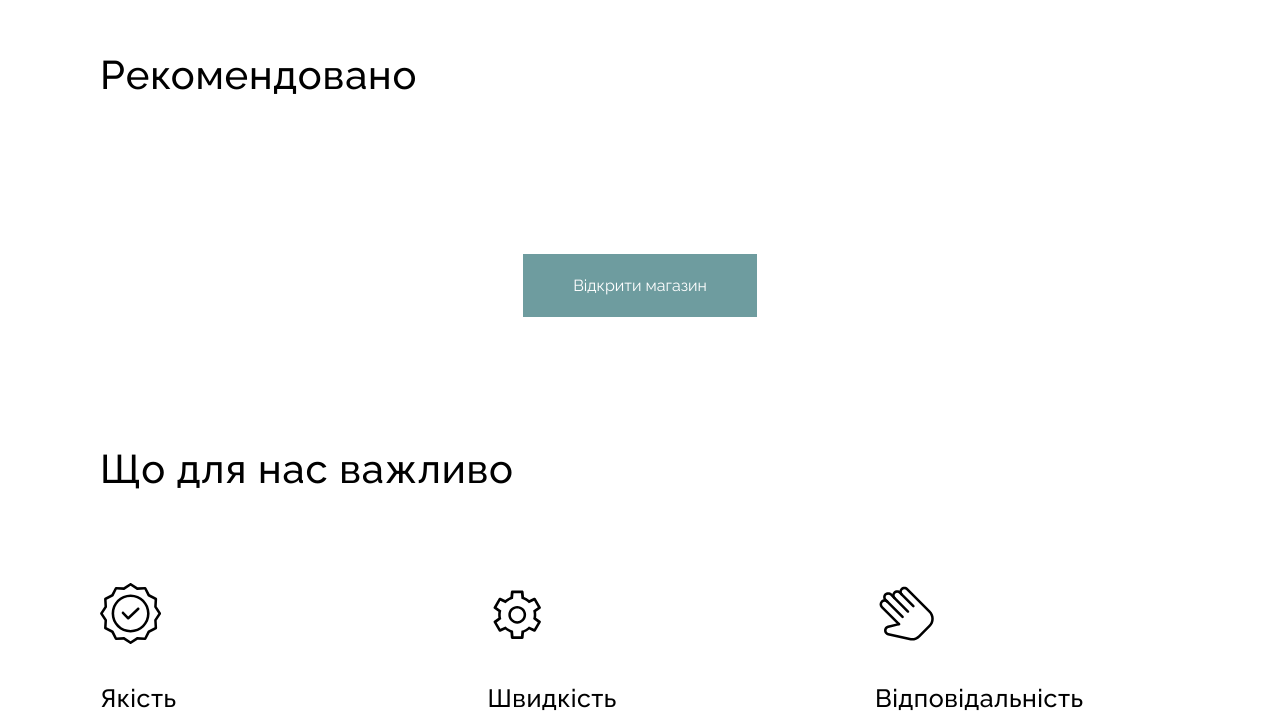
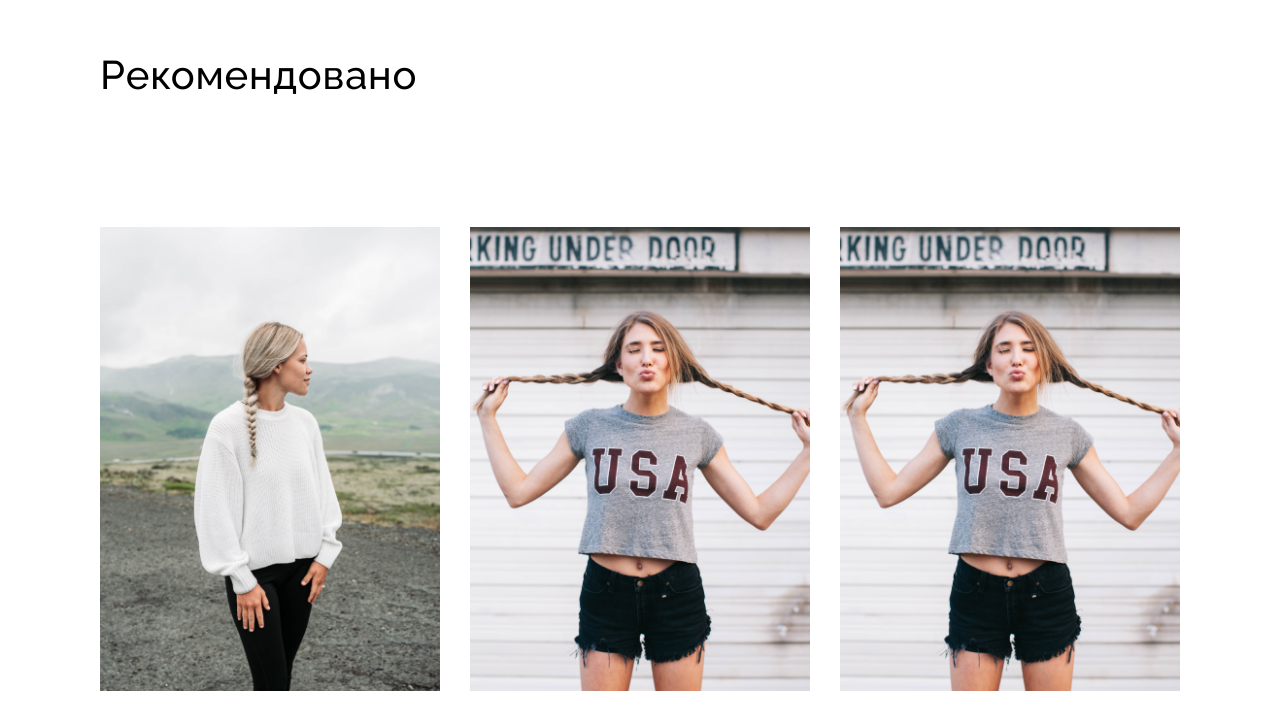
Before and after one commit to x0VERLORDx/internetshop, a React (Create React App) app: page / in a window 1280 px wide. Shown: the part 1197-1916 px from the top of the page. Built offline with nearby package versions, Linux system fonts and the light colour scheme; no server answers.

Commit message:
28,12,23

```diff
--- a/src/components/card/Сard.module.css
+++ /dev/null
@@ -1,55 +0,0 @@
-.card {
-    position: relative;
-    overflow: hidden;
-}
-
-.crad__img_over {
-    position: relative;
-  }
-
-  .card__overlay {
-    position: absolute;
-    top: 0;
-    left: 0;
-    width: 100%;
-    height: 100%;
-    background: rgba(110, 156, 159, 0.64);
-    display: flex;
-    justify-content: center;
-    align-items: center;
-    opacity: 0;
-    transition: opacity 0.5s ease; /* Плавное изменение прозрачности */
-  }
-
-  .card__overlay:hover {
-    opacity: 1;
-  }
-
-.card__body{
-    text-align: center;
-}
-
-.card__name{
-    padding-top: 24px;
-    padding-bottom: 7px;
-    font-size: 20px;
-    font-weight: 500;
-    line-height: 1.4;
-    letter-spacing: 0.4px;
-}
-
-.card__price{
-    display: flex;
-    justify-content: center;
-    column-gap: 30px;
-}
-
-
-.card__oldprice{
-    color: var(--priceColor);
-    font-size: 15px;
-    font-weight: 500;
-    line-height: 1.4;
-    letter-spacing: 0.3px;
-    text-decoration: line-through
-}
--- a/src/components/newcollection/Newcollection.jsx
+++ b/src/components/newcollection/Newcollection.jsx
@@ -1,19 +1,87 @@
-/* sfc - tab */
+import { Link } from 'react-router-dom';
+import React, { useState, useEffect } from 'react';
+import {allProducts} from '../shop/test.js';
+
 import './newcollection.css';
-import { Link } from 'react-router-dom';
 
 const Newcollection = () => {
+  const [randomProducts, setRandomProducts] = useState([]);
+  console.log(allProducts);
+
+  useEffect(() => {
+    // Получение данных о товарах с сервера
+    /* fetch('http://localhost:8080/card')
+      .then(response => {
+        if (!response.ok) {
+          throw new Error(`HTTP error! Status: ${response.status}`);
+        }
+        return response.json();
+      })
+      .then(data => {
+        // Адаптируем полученные данные, если необходимо
+        const adaptedData = data.map(item => ({
+          id: item.id,
+          name: item.name,
+          price: item.price,
+          image: arrayBufferToBase64(item.image), // преобразование байтового массива в base64
+          category: item.category,
+          color: item.color,
+          size: item.size,
+          available: item.available,
+        }));
+        setProducts(adaptedData);
+        setRandomProducts(getRandomProducts(adaptedData)); // Обновляем случайные товары
+      })
+      .catch(error => console.error('Error fetching products:', error));
+  }, []);*/
+  setRandomProducts(getRandomProducts(allProducts));
+  }, []);
+
+/*   function arrayBufferToBase64(buffer) {
+    let binary = '';
+    let bytes = new Uint8Array(buffer);
+    for (let i = 0; i < bytes.byteLength; i++) {
+      binary += String.fromCharCode(bytes[i]);
+    }
+    return btoa(binary);
+  }  */
+
+  const getRandomProducts = (products) => {
+    const shuffledProducts = [...products].sort(() => 0.5 - Math.random());
+    return shuffledProducts.slice(0, Math.min(3, shuffledProducts.length));
+  };
+
+  const handleRandomCardClick = (product) => {
+    // Обработка клика по случайному товару
+    console.log('Clicked on random product:', product);
+    // Если необходимо, дополнительная логика обработки клика
+    // setSelectedProductInfo(product);
+    // setIsProductInfoVisible(true);
+    // onProductClick(product.name, product.category);
+  };
 
   return (
     <section className="newcollection">
       <div className="conteiner">
         <div className="newcollection__header">
-            <h2 className='title-2'>
+          <h2 className='newcollection_title-2'>
             Рекомендовано
           </h2>
         </div>
-          <div className="newcollection__cards">
-
+        <div className="newcollection_cardInfo_random">
+          <div className="newcollection_product-grid">
+          {randomProducts.map((product) => (
+    <Link key={product.id} to="/shop" className="randomProductLink">
+      <div className="randomProductCard" onClick={() => handleRandomCardClick(product)}>
+        <div className="product-card__img">
+          <img src={product.image} alt={product.name} />
+        </div>
+        <h2 className="product-card__title">{product.name}</h2>
+        <p className="product-card__price">${product.price}</p>
+      </div>
+    </Link>
+            ))}
+          </div>
         </div>
         <div className="newcollection__btn">
           <Link className='goMagazine' to="/shop">Відкрити магазин</Link>
--- a/src/components/newcollection/newcollection.css
+++ b/src/components/newcollection/newcollection.css
@@ -8,12 +8,14 @@
     padding: 0 50px;
 }
 
-.newcollection__cards{
-    display: flex;
-    justify-content: space-between;
-    column-gap: 30px;
+.newcollection_title-2 {
+    padding-top: 130px;
+    font-size: 40px;
+    font-weight: 500;
+    line-height: 1.1;
+    letter-spacing: 0.8px;
+
 }
-
 .newcollection__btn{
     display: flex;
     justify-content: center;
@@ -32,3 +34,26 @@
 .goMagazine:hover{
     background-color: #509498;
 }
+
+.newcollection_cardInfo_random{
+    margin-top: 130px;
+  }
+
+  .newcollection_product-grid{
+    display: grid;
+    grid-template-columns: repeat(3, 1fr);
+    row-gap: 160px; /* Отступ между рядами (внизу) */
+    margin-bottom: 65px;
+    column-gap: 30px; /* Отступ между колонками (в ряду) */
+  }
+
+  .randomProductCard{
+    text-align: center;
+    max-width: 350px;
+    max-height: 478px;
+    transition: transform 0.5s ease-in-out;
+  }
+
+  .randomProductCard:hover {
+    transform: scale(1.05);
+  }
--- a/src/components/shop/ShopContent.jsx
+++ b/src/components/shop/ShopContent.jsx
@@ -1,5 +1,5 @@
 import React, { useState, useEffect } from 'react';
-/* import {allProducts} from './test.js'; */
+import {allProducts} from './test.js';
 import CardInfo from './CardInfo';
 import './shopContent.css';
 
@@ -14,9 +14,9 @@ const ShopContent = ({ onProductClick, currentPath, updateSelectedProductTitle})
   const [isProductInfoVisible, setIsProductInfoVisible] = useState(false);
   /* const [randomProducts, setRandomProducts] = useState([]); */
 
-  useEffect(() => {
+ /*  useEffect(() => { */
             // Получение данных о товарах с сервера
-            fetch('http://localhost:8080/card')
+            /* fetch('http://localhost:8080/card')
               .then(response => {
                 if (!response.ok) {
                   throw new Error(`HTTP error! Status: ${response.status}`);
@@ -39,13 +39,13 @@ const ShopContent = ({ onProductClick, currentPath, updateSelectedProductTitle})
                 setTotalCategoryProducts(adaptedData); // Обновляем все товары, а не только отфильтрованные
               })
               .catch(error => console.error('Error fetching products:', error));
-          }, []);
+          }, []); */
 
 useEffect(() => {
     // Фильтрация товаров по выбранной категории
       const filteredProducts = selectedCategory === 'Всі'
-      ? totalCategoryProducts/* allProducts */
-      : totalCategoryProducts/* sallProducts */.filter(product => product.category === selectedCategory);
+      ? /* totalCategoryProducts */allProducts
+      : /* totalCategoryProducts */allProducts.filter(product => product.category === selectedCategory);
 
       setTotalCategoryProducts(filteredProducts);
 
@@ -60,7 +60,7 @@ useEffect(() => {
 
 
       setProducts(currentProducts);
-  }, [currentPage, selectedCategory, totalCategoryProducts]);
+  }, [currentPage, selectedCategory, /* totalCategoryProducts */]);
 
         const getPageNumbers = () => {
             const totalPages = Math.ceil(products.length / itemsPerPage);
@@ -95,7 +95,7 @@ useEffect(() => {
       };
 
       const getRandomProducts = () => {
-        const shuffledProducts = [...totalCategoryProducts/* allProducts */].sort(() => 0.5 - Math.random());
+        const shuffledProducts = [.../* totalCategoryProducts */allProducts].sort(() => 0.5 - Math.random());
         return shuffledProducts.slice(0, Math.min(3, shuffledProducts.length));
       };
 
@@ -105,14 +105,14 @@ useEffect(() => {
     onProductClick(product.name, product.category);
   };
 
-  function arrayBufferToBase64(buffer) {
+/*   function arrayBufferToBase64(buffer) {
     let binary = '';
     let bytes = new Uint8Array(buffer);
     for (let i = 0; i < bytes.byteLength; i++) {
       binary += String.fromCharCode(bytes[i]);
     }
     return btoa(binary);
-  }
+  } */
 
     return (
       <div className={`shopContent ${isProductInfoVisible ? 'productInfoVisible' : ''}`}>
```
Also changed, not shown: src/components/card/Card.jsx (deleted, +0 -56 lines). Lines whose indentation alone changed are shown as unchanged.
